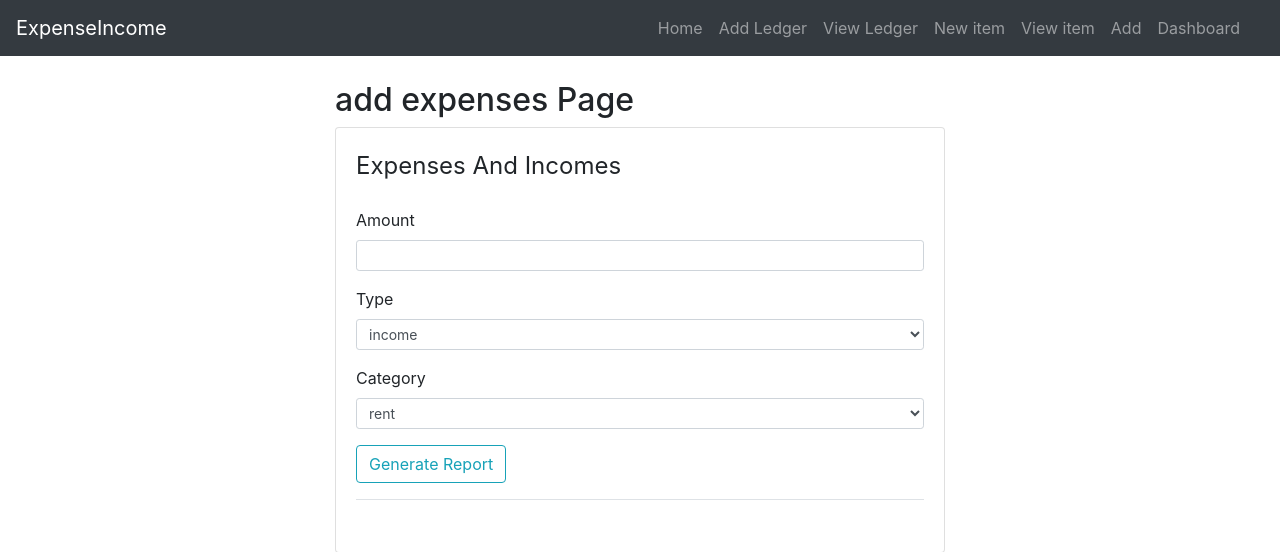
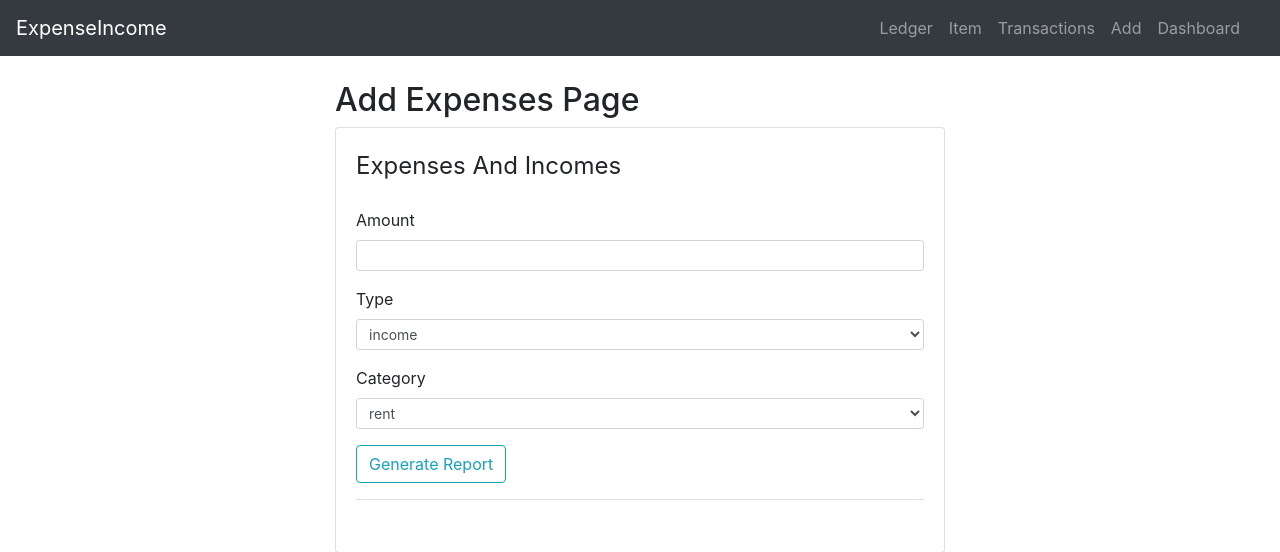
Before and after one commit to michaellamss/inventory-keeper, a Flask app: page /add in a window 1280 px wide. Shown: the top 552 px of the page. Run offline with Flask 3, Linux system fonts and the light colour scheme; some libraries are stand-ins or nearby versions.

Commit message:
Fixed: Top bar and pages nav link

```diff
--- a/application/templates/add.html
+++ b/application/templates/add.html
@@ -1,7 +1,7 @@
 {% extends 'layout.html' %}
 {% block content %}
 <div class="col-xs-10 col-sm-6 col-md-6">
-    <h2>add expenses Page</h2>
+    <h2>Add Expenses Page</h2>
     <div class="card card-style mb-2">
         <div class="card-body">
             <form action="" method="POST">
--- a/application/templates/layout.html
+++ b/application/templates/layout.html
@@ -32,11 +32,9 @@
                         </button>
                         <div class="collapse navbar-collapse" id="navbarNavAltMarkup">
                             <div class="navbar-nav ml-auto mr-3">
-                                <a class="nav-item nav-link" href="{{ url_for('index') }}">Home</a>
-                                <a class="nav-item nav-link" href="{{ url_for('add_ledger') }}">Add Ledger</a>
-                                <a class="nav-item nav-link" href="{{ url_for('view_ledger') }}">View Ledger</a>
-                                <a class="nav-item nav-link" href="{{ url_for('add_item') }}">New item</a>
-                                <a class="nav-item nav-link" href="{{ url_for('view_item') }}">View item</a>
+                                <a class="nav-item nav-link" href="{{ url_for('view_ledger') }}">Ledger</a>
+                                <a class="nav-item nav-link" href="{{ url_for('view_item') }}">Item</a>
+                                <a class="nav-item nav-link" href="{{ url_for('view_transactions') }}">Transactions</a>
                                 <a class="nav-item nav-link" href="{{ url_for('add_expense') }}">Add</a>
                                 <a class="nav-item nav-link" href="{{ url_for('dashboard') }}">Dashboard</a>
                             </div>
--- a/application/templates/view_item.html
+++ b/application/templates/view_item.html
@@ -4,6 +4,7 @@
     <div class="col-sm-10 ml-auto mr-auto ">
         <H2>Inventory Overview</H2>
         <table class="table">
+            <a class="nav-item nav-link" href="{{ url_for('add_item') }}">Add new item</a>
             <thead class="thead-dark">
                 <tr>
                     <th scope="col">ID</th>
--- a/application/templates/view_ledger.html
+++ b/application/templates/view_ledger.html
@@ -4,6 +4,7 @@
     <div class="col-sm-10 ml-auto mr-auto ">
         <H2>Ledger Manager</H2>
         <table class="table">
+            <a class="nav-item nav-link" href="{{ url_for('add_ledger') }}">Add new ledger</a>
             <thead class="thead-dark">
                 <tr>
                     <th scope="col">Ledger ID</th>
```
